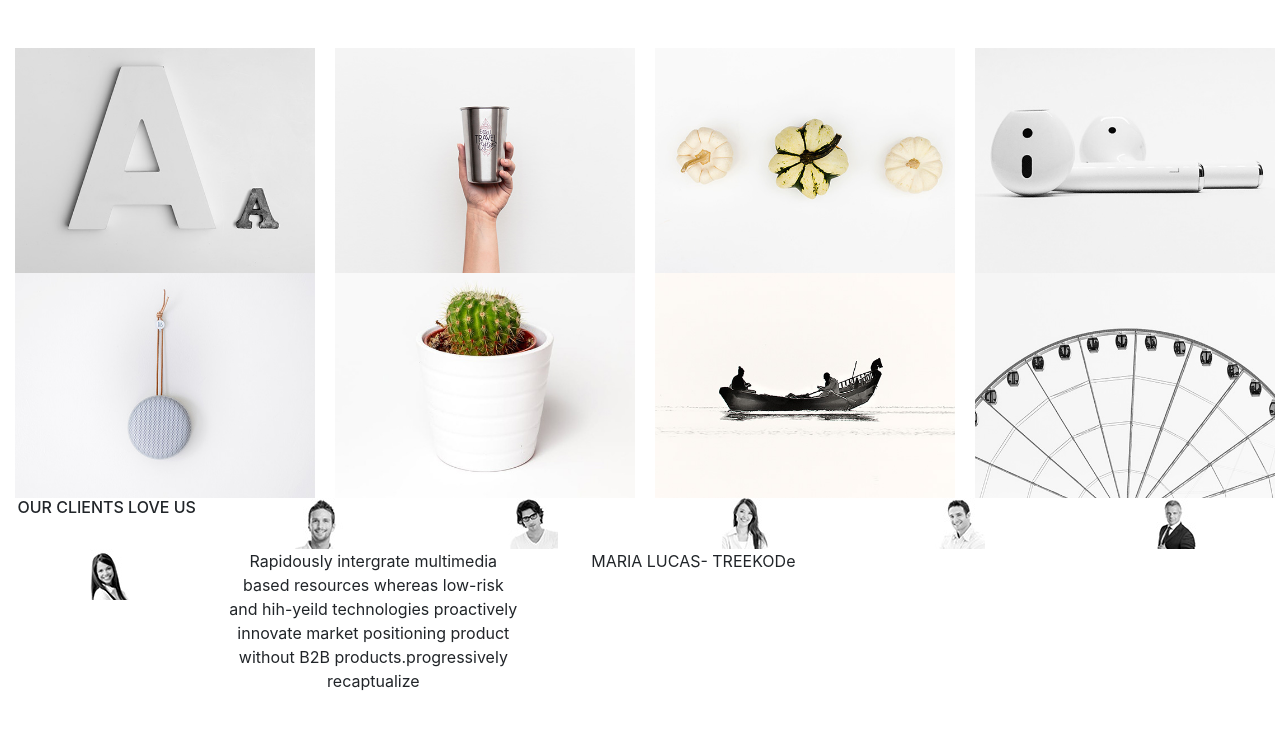
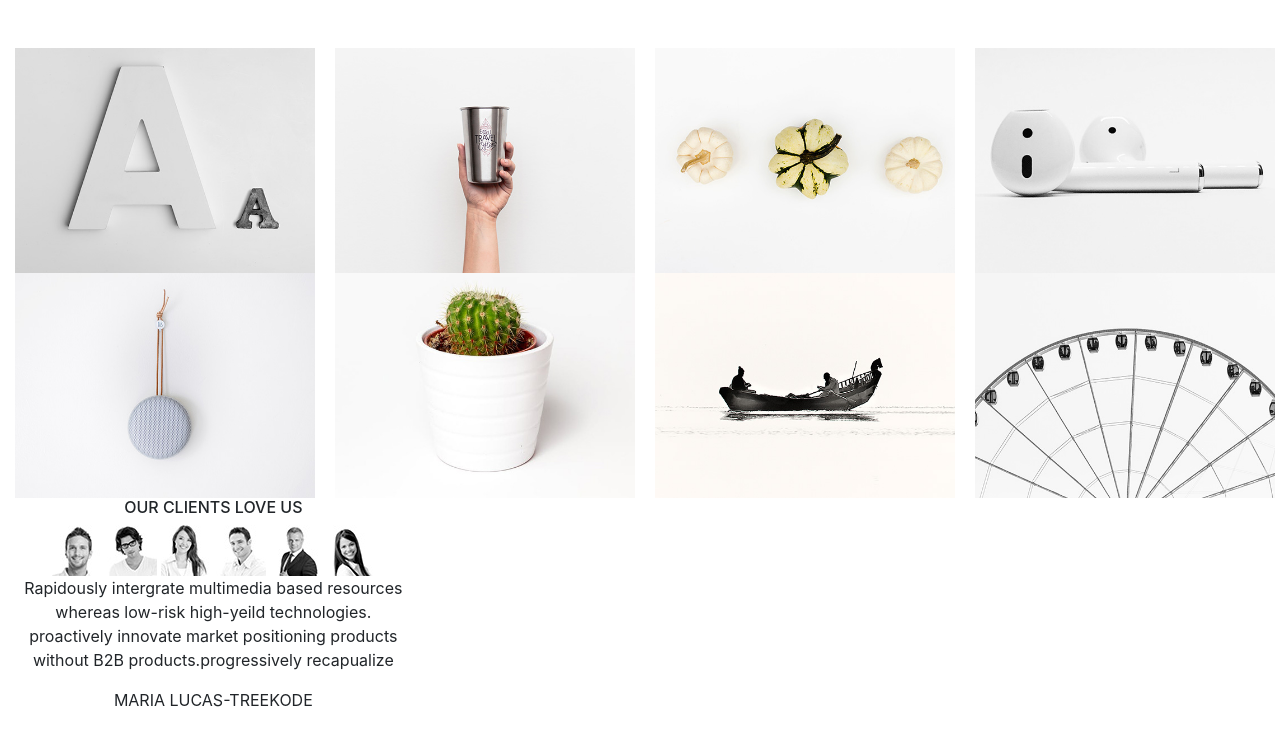
Before and after one commit to imanmussa10/weekly-project2, a plain HTML site: page index.html in a window 1280 px wide. Shown: the part 2992-3738 px from the top of the page. Drawn offline with Linux system fonts and the light colour scheme.

Commit message:
update of resize images

```diff
--- a/css/style.css
+++ b/css/style.css
@@ -49,3 +49,9 @@ h6{
     text-align: center;
     text-decoration: cyan;
 }
+.sec{
+    text-align: center;
+    align-items: center;
+    margin: 0px;
+
+}
--- a/index.html
+++ b/index.html
@@ -169,46 +169,35 @@
 <div class="col-md-3">
   <img src="images/project-8.jpg" alt="project8" width="300px">
 </div>
-<div class="col-md-2">
-  <h6>OUR CLIENTS LOVE US</h6>
+
+<div class="col-md-4" >
+  <div class="sec">
+<h6>OUR CLIENTS LOVE US</h6>
+<img src="images/clients/new1.jpg" alt="new1" width="50px">
+<img src="images/clients/new2.jpg" alt="new2" width="50px">
+<img src="images/clients/new3.jpg" alt="new3" width="50px">
+<img src="images/clients/new4.jpg" alt="new4" width="50px">
+<img src="images/clients/new5.jpg" alt="new5" width="50px">
+<img src="images/clients/new6.jpg" alt="new6" width="50px">
+<p>Rapidously intergrate multimedia based resources whereas low-risk high-yeild technologies.
+  proactively innovate market positioning products without B2B products.progressively recapualize
+</p>
+<p>MARIA LUCAS-TREEKODE</p>
 </div>
 
-<div class="col-md-2">
-  <img src="images/clients/new1.jpg" alt="new1" width="50px">
-</div>
-<div class="col-md-2">
-  <img src="images/clients/new2.jpg" alt="new2" width="50px">
-</div>
-<div class="col-md-2">
-  <img src="images/clients/new3.jpg" alt="new3" width="50px">
-</div>
-<div class="col-md-2">
-  <img src="images/clients/new4.jpg" alt="new4" width="50px">
-</div>
-<div class="col-md-2">
-  <img src="images/clients/new5.jpg" alt="new5" width="50px">
-</div>
-<div class="col-md-2">
-  <img src="images/clients/new6.jpg" alt="new6" width="50px">
+
 </div>
 
-<div class="col-md-3">
-  <p>Rapidously intergrate multimedia based resources whereas low-risk and hih-yeild technologies
-    proactively innovate market positioning product without B2B products.progressively recaptualize
-  </p>
-</div>
-<div class="col-md-3">
-  <p>MARIA LUCAS- TREEKODe </p>
-</div>
 
 
 
 </div>
 <!--new row for section six-->
-<div class="row">
 
 
-</div>
+
+
+
 
 
 
```
